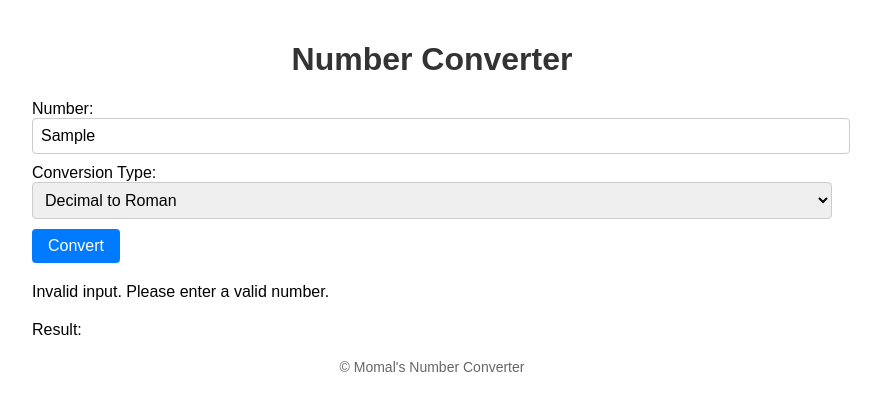
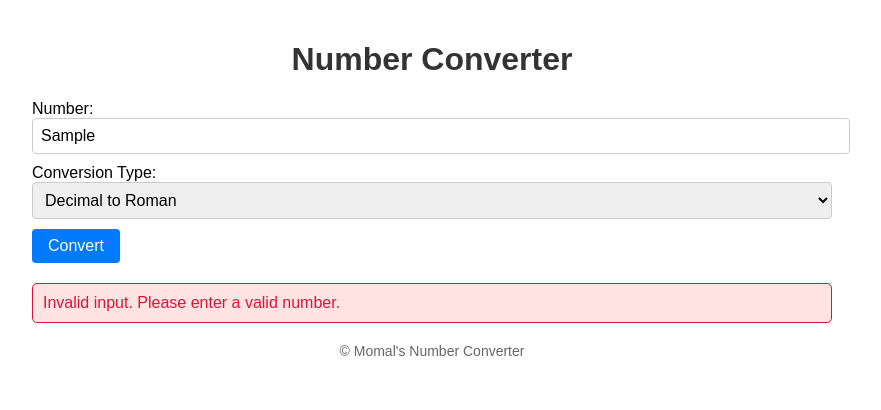
Before and after one commit to inthehouse/cflox, a React (Create React App) app: page / in a window 1280 px wide. Both pictures are taken after typing "Sample" into the empty fields and a click on the button "Convert". Shown: the top 410 px of the page, without its empty margins (208-1089 px from the left). Built offline with nearby package versions, Linux system fonts and the light colour scheme.

Commit message:
changed spec. errors to conversions

```diff
--- a/src/components/Converter/Converter.tsx
+++ b/src/components/Converter/Converter.tsx
@@ -15,11 +15,6 @@ const Converter: React.FC = () => {
     try {
       if (isNaN(Number(number))) {
         throw new Error('Invalid input. Please enter a valid number.');
-      }
-      if (conversionType === 'BinarytoRoman') {
-        if (!/^[01]+$/.test(number)) {
-          throw new Error('Invalid input for Binary to Roman conversion. Please enter only 0s and 1s.');
-        }
       }
       const convertedResult = converterService.convert(number, conversionType);
       setResult(convertedResult);
@@ -39,8 +34,8 @@ const Converter: React.FC = () => {
         <h1>Number Converter</h1>
       </div>
       <ConverterForm onSubmit={handleSubmit} />
-      {error && <div className="error">{error}</div>}
-      <ConverterResult result={result} />
+      {error && <div className="warning">{error}</div>}
+      {!error && <ConverterResult result={result} />}
       <div className="footer">
         <p>© Momal's Number Converter</p>
       </div>
--- a/src/services/conversions/BinaryToRoman.ts
+++ b/src/services/conversions/BinaryToRoman.ts
@@ -7,7 +7,7 @@ export class BinaryToRoman implements Conversion {
   convert(input: string): string {
     const decimalConverter = new DecimalToRoman();
     const decimal = parseInt(input, 2);
-    if (isNaN(decimal)) {
+    if (isNaN(decimal) || !/^[01]+$/.test(input)) {
       throw new Error('Invalid input. Please enter a valid binary number.');
     }
     return decimalConverter.convert(decimal.toString());
```
